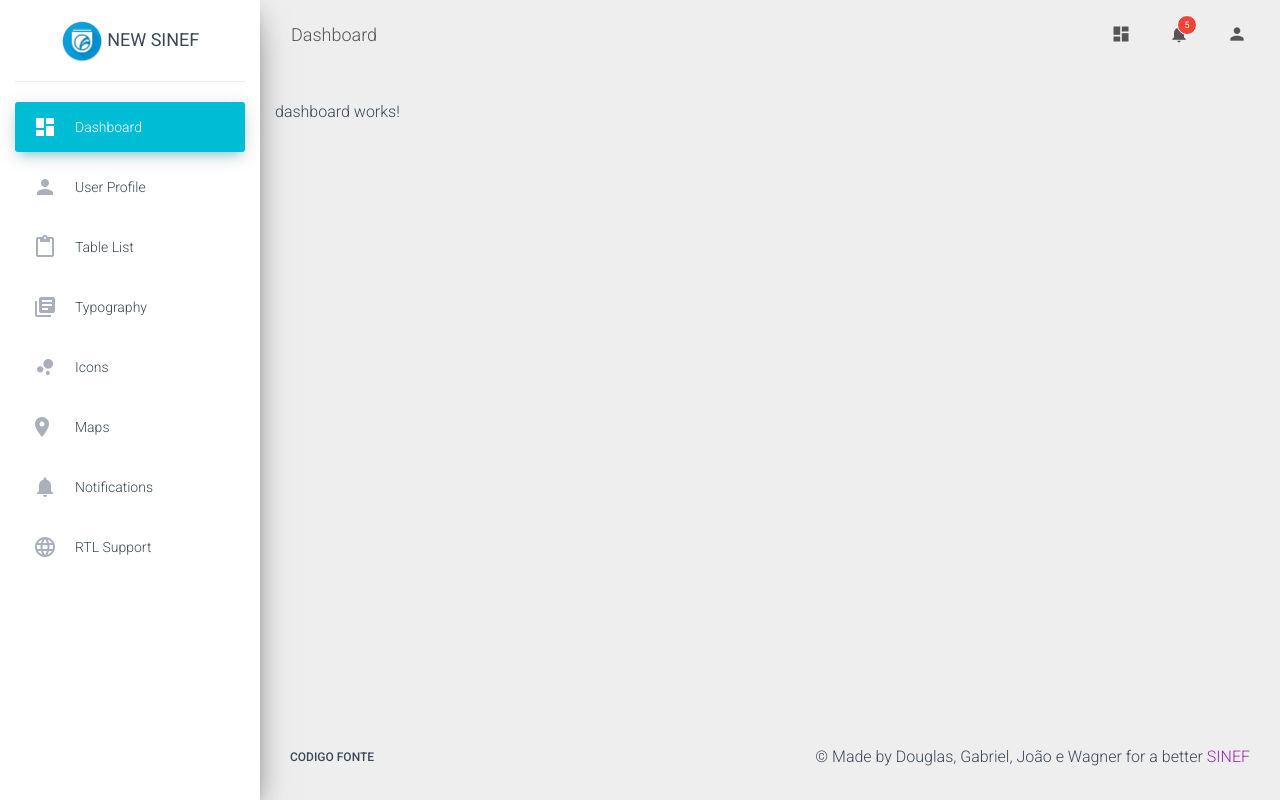
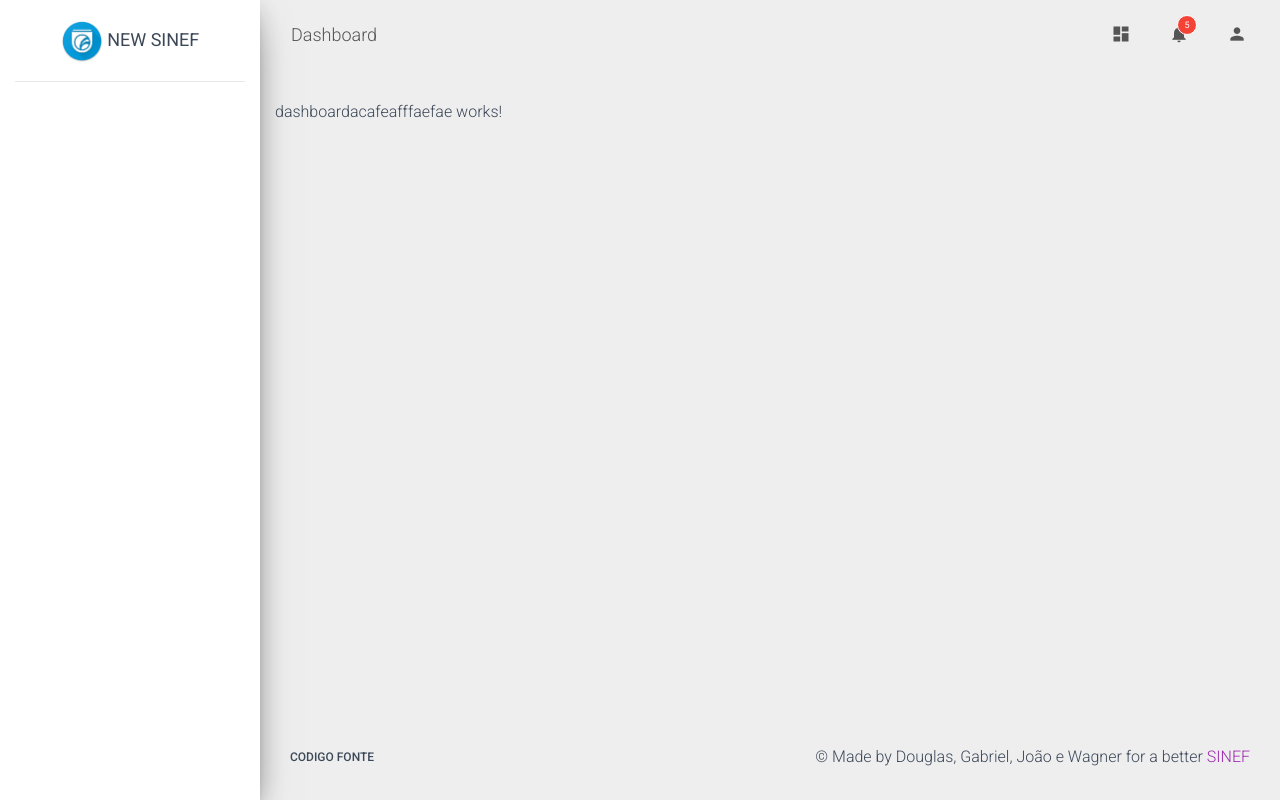
Before and after one commit to arturdligorio/new-sinef, an Angular app: page /main in a window 1280 px wide. Built offline with nearby package versions, Linux system fonts and the light colour scheme.

Commit message:
edit inicial rotas

```diff
--- a/src/app/app.module.ts
+++ b/src/app/app.module.ts
@@ -11,6 +11,7 @@ import { MainComponent } from './main/main.component';
 import { DashboardComponent } from './dashboard/dashboard.component';
 import { ReactiveFormsModule, FormsModule } from '@angular/forms';
 import { MainRoutingModule } from './main/main-routing.module';
+import { AvisoComponent } from './aviso/aviso.component';
 
 @NgModule({
   declarations: [
@@ -20,7 +21,8 @@ import { MainRoutingModule } from './main/main-routing.module';
     LoginComponent,
     HeaderComponent,
     MainComponent,
-    DashboardComponent
+    DashboardComponent,
+    AvisoComponent
   ],
   imports: [
     BrowserModule,
--- /dev/null
+++ b/src/app/aviso/aviso.component.html
@@ -0,0 +1,3 @@
+<p>
+  aviso works!
+</p>
--- /dev/null
+++ b/src/app/aviso/aviso.component.ts
@@ -0,0 +1,15 @@
+import { Component, OnInit } from '@angular/core';
+
+@Component({
+  selector: 'app-aviso',
+  templateUrl: './aviso.component.html',
+  styleUrls: ['./aviso.component.css']
+})
+export class AvisoComponent implements OnInit {
+
+  constructor() { }
+
+  ngOnInit() {
+  }
+
+}
--- a/src/app/dashboard/dashboard.component.html
+++ b/src/app/dashboard/dashboard.component.html
@@ -1,3 +1,3 @@
 <p>
-  dashboard works!
+  dashboardacafeafffaefae works!
 </p>
--- a/src/app/main/main.component.html
+++ b/src/app/main/main.component.html
@@ -3,7 +3,7 @@
     <app-sidebar></app-sidebar>
     <app-header></app-header>
     <div class="content">
-        <app-dashboard *ngIf="testete"></app-dashboard>
+      <router-outlet></router-outlet>
     </div>
     <app-footer></app-footer>
   </div>
--- a/src/app/sidebar/sidebar.component.html
+++ b/src/app/sidebar/sidebar.component.html
@@ -10,15 +10,15 @@
     </a>
   </div>
   <div class="sidebar-wrapper">
-    <ul class="nav">
-      <li class="nav-item active  ">
-        <a class="nav-link" href="dashboard">
+    <ul class="nav" *ngFor=" ">
+      <li class="nav-item ">
+        <a class="nav-link" href="main/aviso">
           <i class="material-icons">dashboard</i>
           <p>Dashboard</p>
         </a>
       </li>
       <li class="nav-item ">
-        <a class="nav-link" href="./user.html">
+        <a class="nav-link" href="main/avisod">
           <i class="material-icons">person</i>
           <p>User Profile</p>
         </a>
```
Also changed, not shown: src/app/app-routing.module.ts (+15 -2 lines), src/app/aviso/aviso.component.css (added), 1 other file (tests, documents, lock files or other folders).
